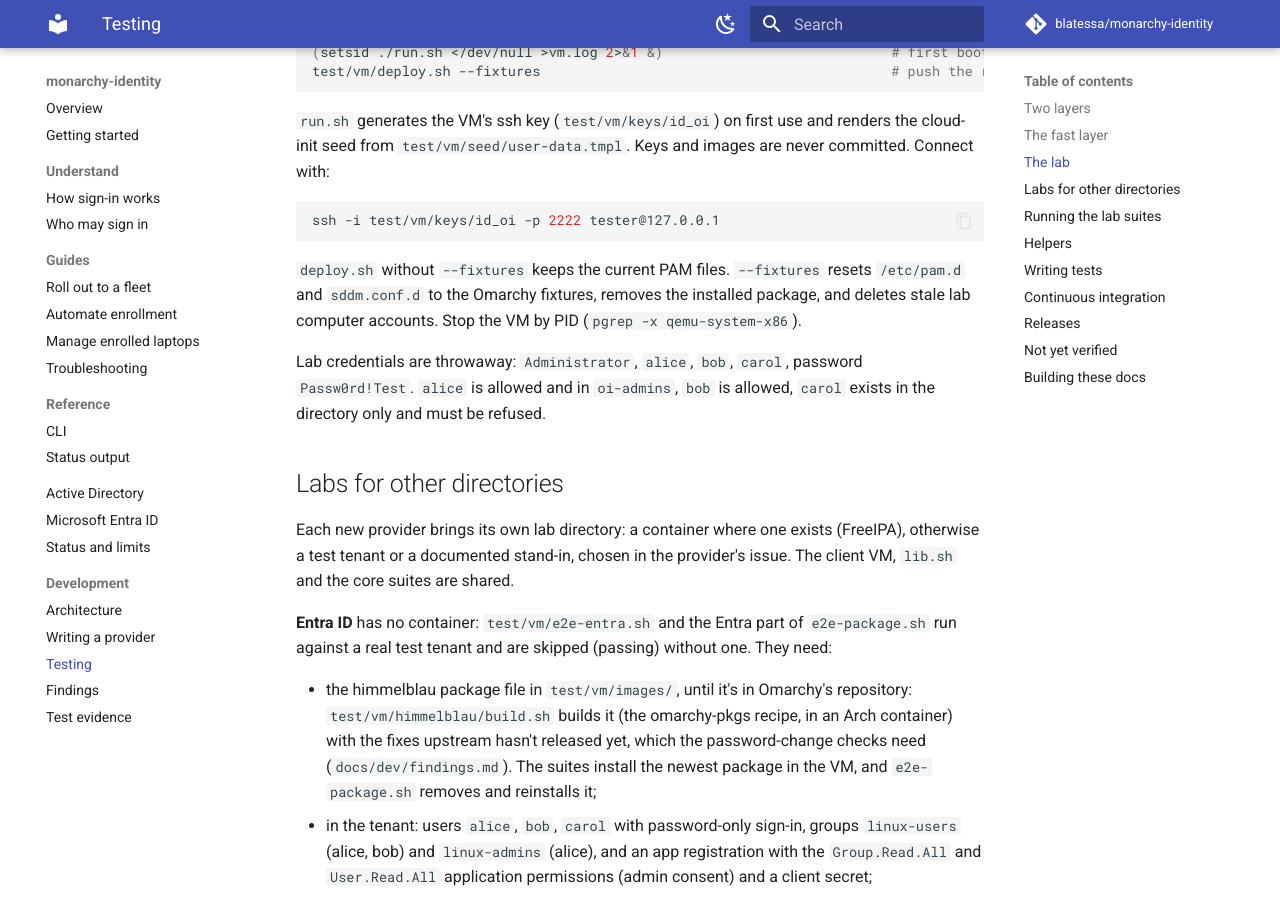
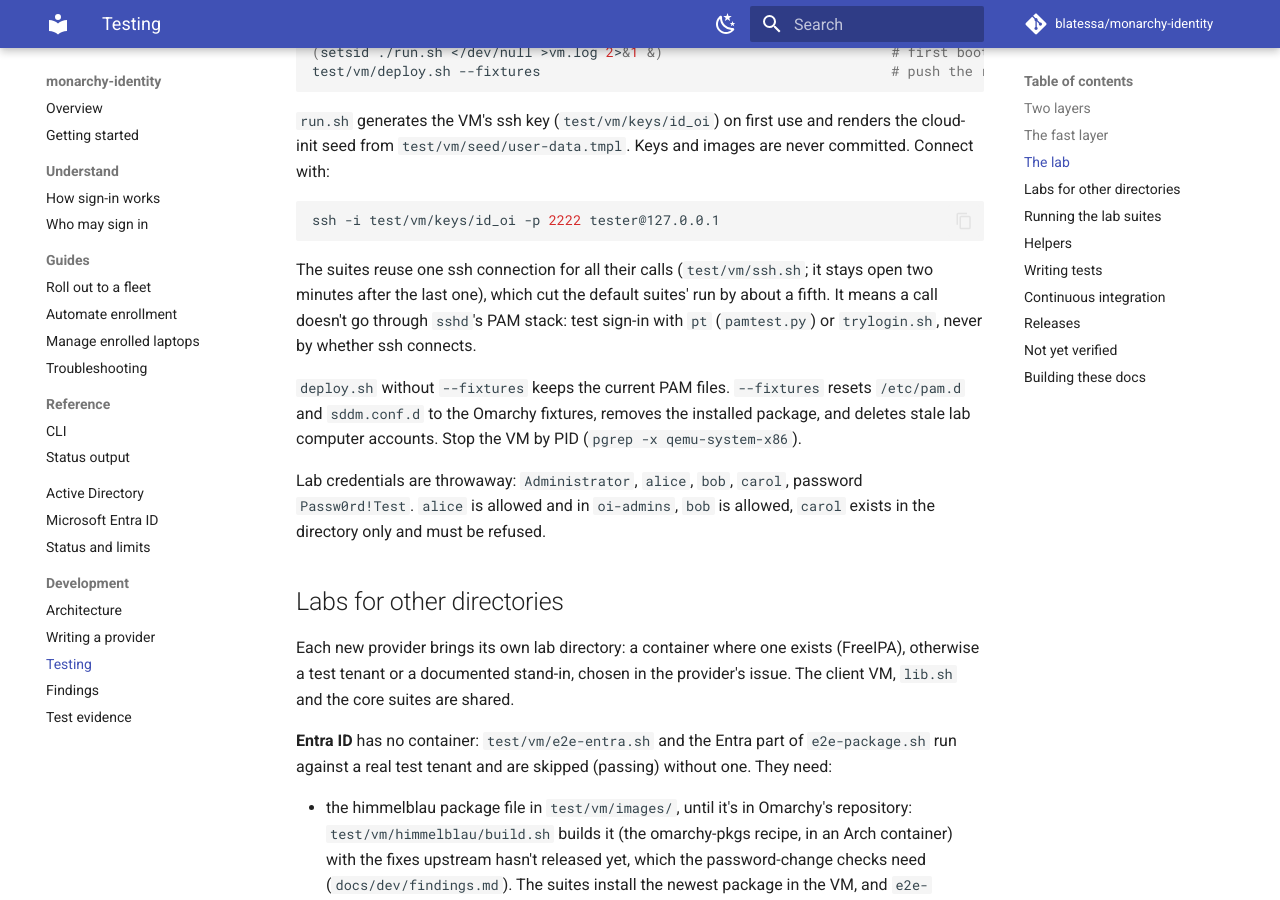
Before and after one commit to blatessa/monarchy-identity, an MkDocs documentation site: the page built from docs/dev/testing.md, in a window 1280 px wide and 900 px high, scrolled down 2038 px. Built offline with MkDocs 1.6.1 and Material for MkDocs 9.7.7, drawn with Linux system fonts in a browser that asks for light colours; comment, search, counter and statistics services are not loaded; some of the changed text lies outside the part shown.

Commit message:
Lab: reuse one ssh connection for a suite's calls
A suite makes hundreds of ssh calls into the VM and each paid a full
handshake (about 0.14 s). test/vm/ssh.sh holds the options lib.sh,
deploy.sh and install-package.sh shared by copy, now with ControlMaster.
The default suites went from about 295 s to 241 s; e2e, e2e-offline,
e2e-dns, e2e-package and e2e-greeter all pass.

docs: testing.md (the reuse, and that ssh connecting says nothing about
sshd's PAM stack any more).

Co-Authored-By: Claude Opus 5.5 <noreply@anthropic.com>

````diff
--- a/docs/dev/testing.md
+++ b/docs/dev/testing.md
@@ -71,6 +71,10 @@ test/vm/deploy.sh --fixtures                                           # push th
 ```bash
 ssh -i test/vm/keys/id_oi -p 2222 tester@127.0.0.1
 ```
+
+The suites reuse one ssh connection for all their calls (`test/vm/ssh.sh`; it stays open two minutes after the last
+one), which cut the default suites' run by about a fifth. It means a call doesn't go through `sshd`'s PAM stack: test
+sign-in with `pt` (`pamtest.py`) or `trylogin.sh`, never by whether ssh connects.
 
 `deploy.sh` without `--fixtures` keeps the current PAM files. `--fixtures` resets `/etc/pam.d` and `sddm.conf.d` to
 the Omarchy fixtures, removes the installed package, and deletes stale lab computer accounts. Stop the VM by PID
@@ -163,7 +167,7 @@ explicit check (`e2e`, `unit/refused`) instead of relying on a second run.
 `.github/workflows/ci.yml` runs on pushes to `main` and on pull requests (skipped for documentation-only changes; a
 newer push cancels the run in progress):
 
-- **Unit tests and lint**: shellcheck (errors only), Python syntax, the fast layer (`test/unit/run.sh`), the hook test.
+- **Unit tests and lint**: shellcheck (errors only), Python syntax, the fast layer (`test/unit/run.sh`, its suites in parallel).
 - **Build the Arch package**: `packaging/build-local.sh` (makepkg on the checkout) in an `archlinux:base-devel`
   container and a check of the package contents.
 
````
Also changed, not shown: 4 other files.
